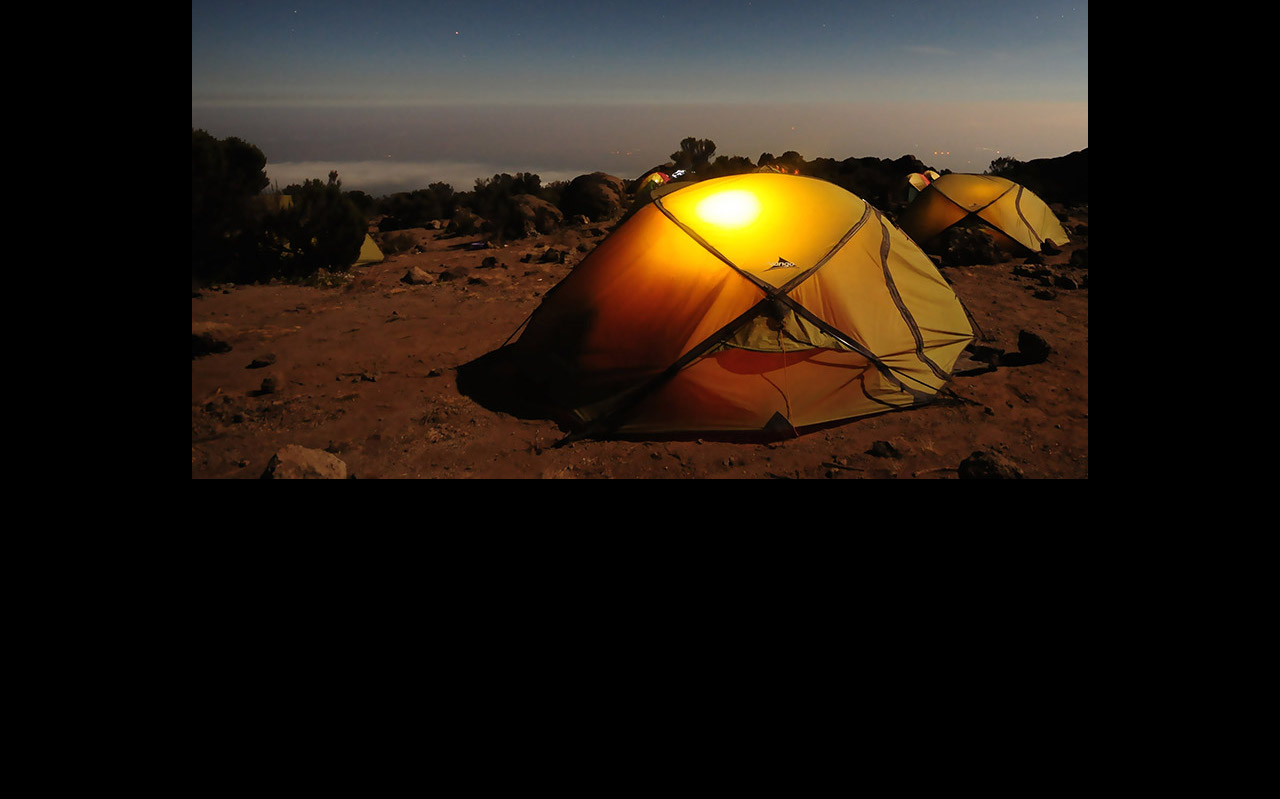
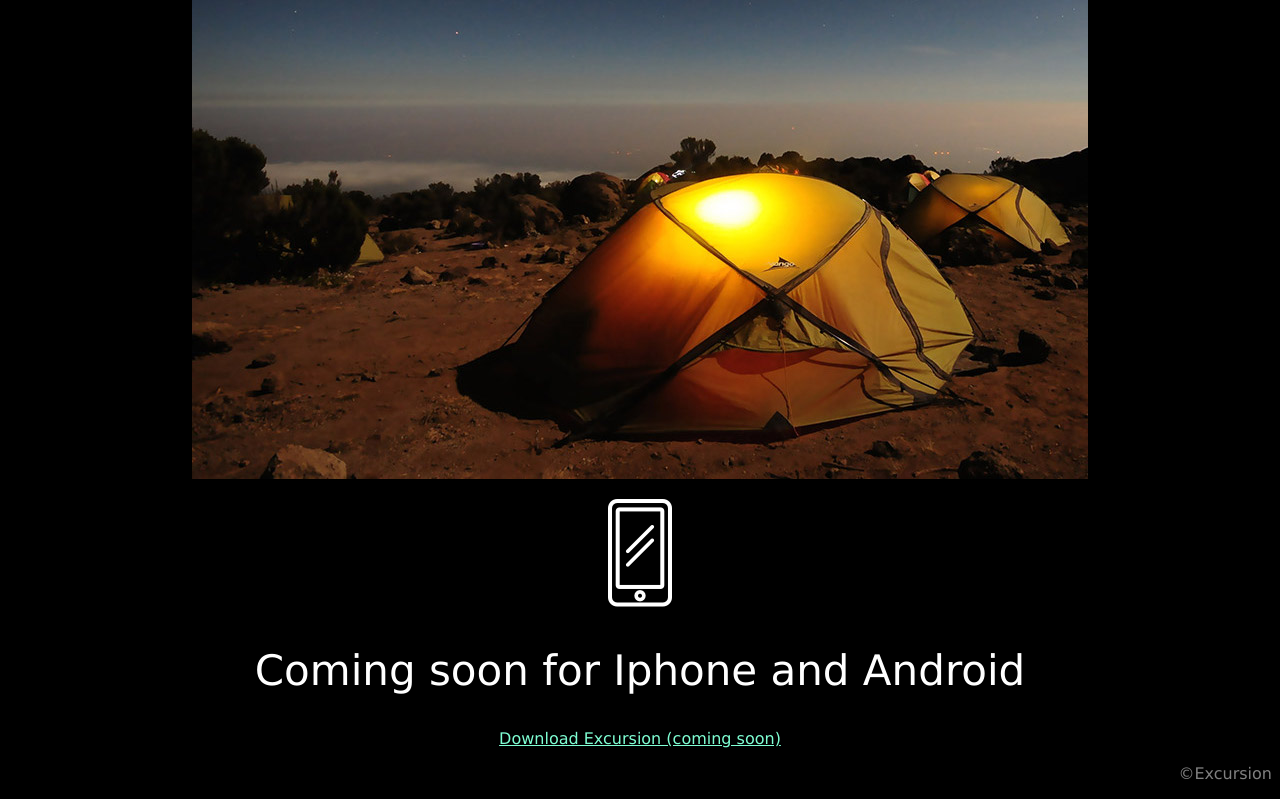
Before and after one commit to EmilSoerensen/excursion, a plain HTML site: page index.html in a window 1280 px wide. Shown: the part 500-1299 px from the top of the page. Before the commit the page ends 991 px from the top, so only its background shows below. Drawn offline with Linux system fonts and the light colour scheme.

Commit message:
Coming soon and footer section added.

```diff
--- a/index.html
+++ b/index.html
@@ -7,11 +7,11 @@
   </head>
   <body>
 
-<!-- Header section -->
+  <!-- Header section -->
 
     <h1>Discover hidden sections in the world around you </h1>
 
-<!-- Smartphone section-->
+  <!-- Smartphone section-->
 
   <div>
 
@@ -22,14 +22,27 @@
       <video src="ressources/video/excursion.mp4" autoplay="true">
     </div>
 
-<!-- Personal Travel Guide Section -->
+  <!-- Personal Travel Guide Section -->
 
     <div>
       <h2>Your Personal Travel Guide</h2>
       <p>Excursion remembers places you like, and recommends new points of interest around you.</p>
     </div>
+    <div>
+      <img src="ressources/image/camp.jpg">
+    </div>
 
-    <img src="ressources/image/camp.jpg">
+  <!-- Coming soon section -->
+
+    <div>
+      <p><img src="ressources/image/phone.png"></p>
+      <h2> Coming soon for Iphone and Android </h2>
+      <a class="smartphonelink" href="https://emilsoerensen.github.io/excursion/">Download Excursion (coming soon)</a>
+    </div>
+
+  <!-- Footer section -->
+
+    <p id="footer"> ©Excursion </p>
 
   </body>
 </html>
--- a/ressources/css/style.css
+++ b/ressources/css/style.css
@@ -21,3 +21,7 @@ h2 {
   font-size: 16px;
   color: aquamarine;
 }
+
+#footer {
+  text-align: right;
+}
```
